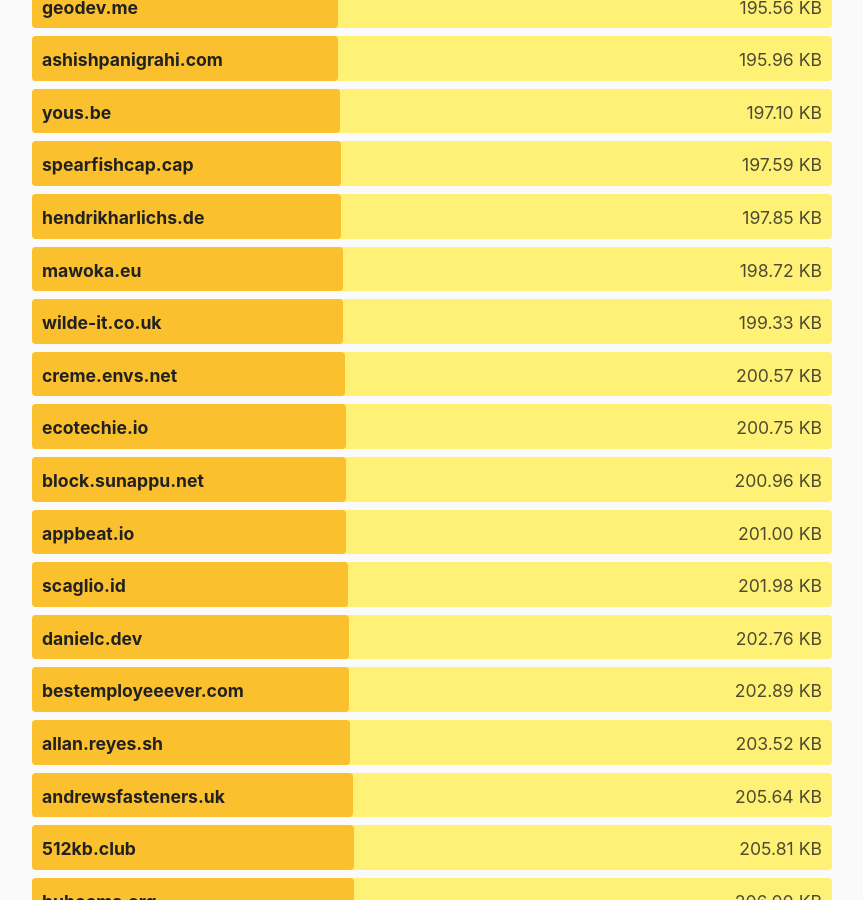
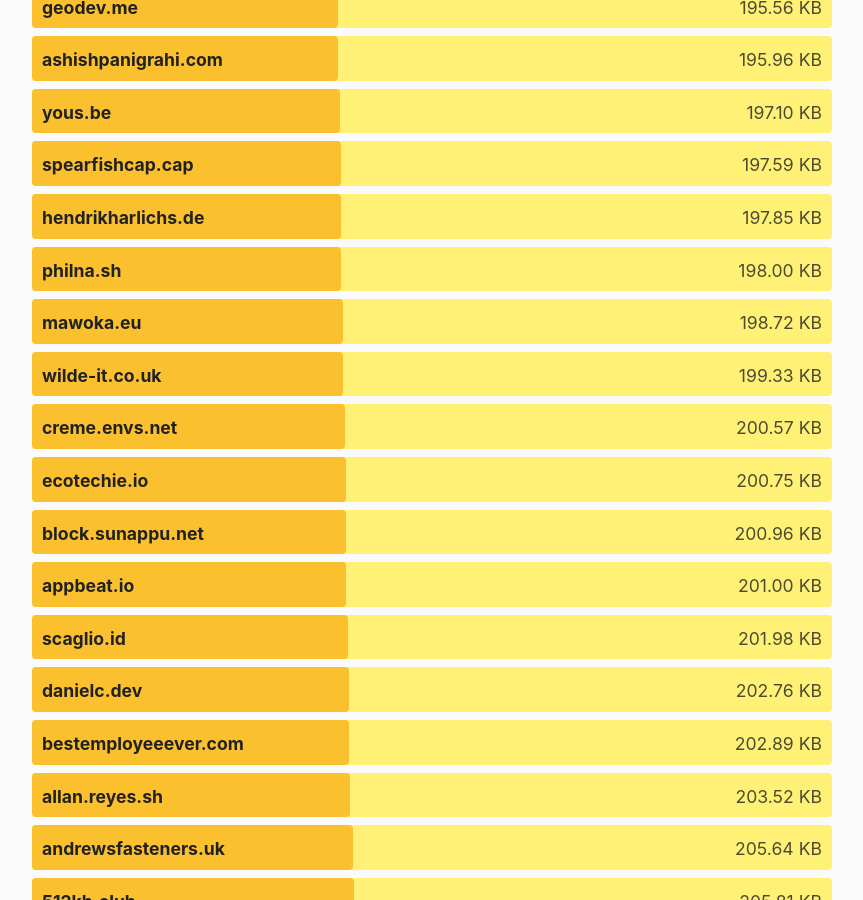
Before and after one commit to kevquirk/512kb.club, a Jekyll site: the page built from index.md, in a window 1280 px wide and 900 px high, scrolled down 34359 px. Shown: the whole window, without its empty margins (208-1071 px from the left). Built offline with Jekyll 4.4.1, drawn with Linux system fonts in a browser that asks for light colours.

Commit message:
Adds philna.sh to the orange team
Please find the Cloudflare scan here: https://radar.cloudflare.com/scan/d63ceaaa-644c-4448-a07f-1d452791a057/summary

```diff
--- a/_data/sites.yml
+++ b/_data/sites.yml
@@ -4407,3 +4407,8 @@
   url: https://zwieratko.sk/
   size: 30.94
   last_checked: 2025-08-30
+
+- domain: philna.sh
+  url: https://philna.sh/
+  size: 198
+  last_checked: 2025-11-27
```
